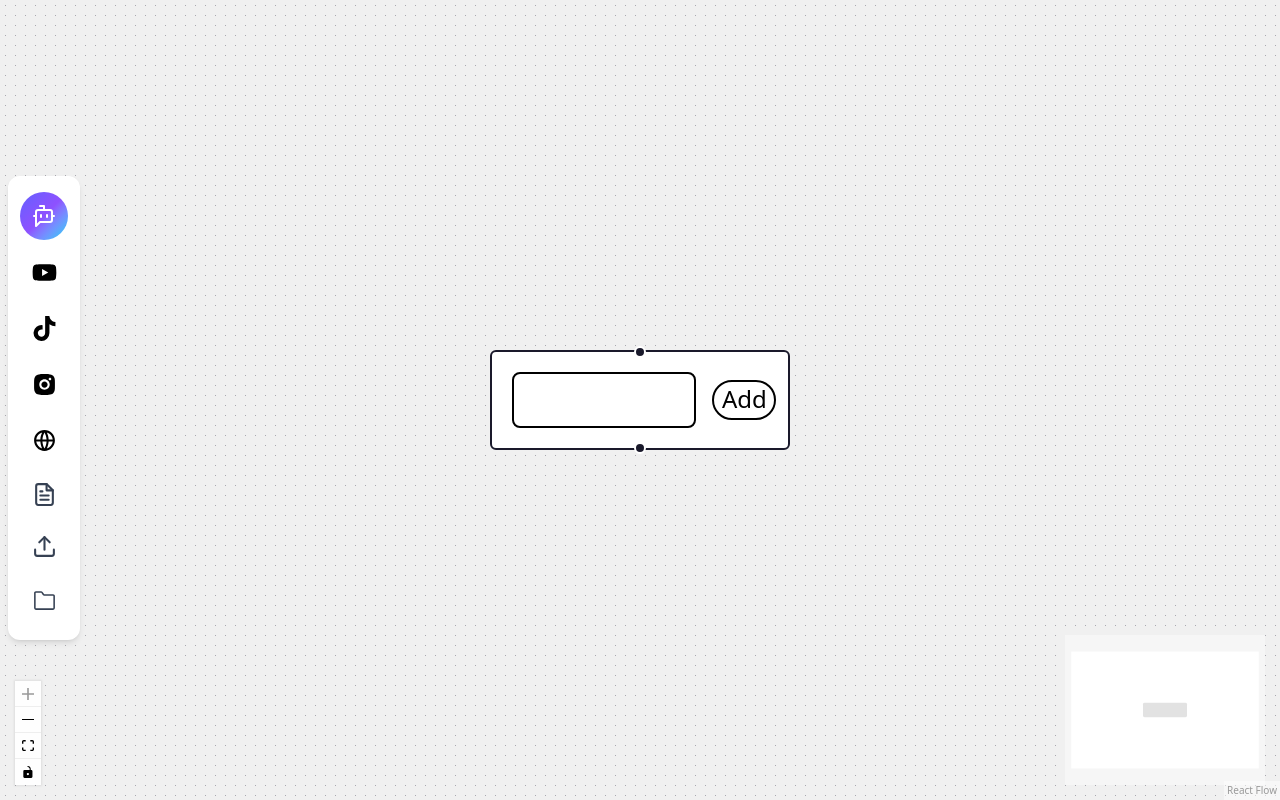
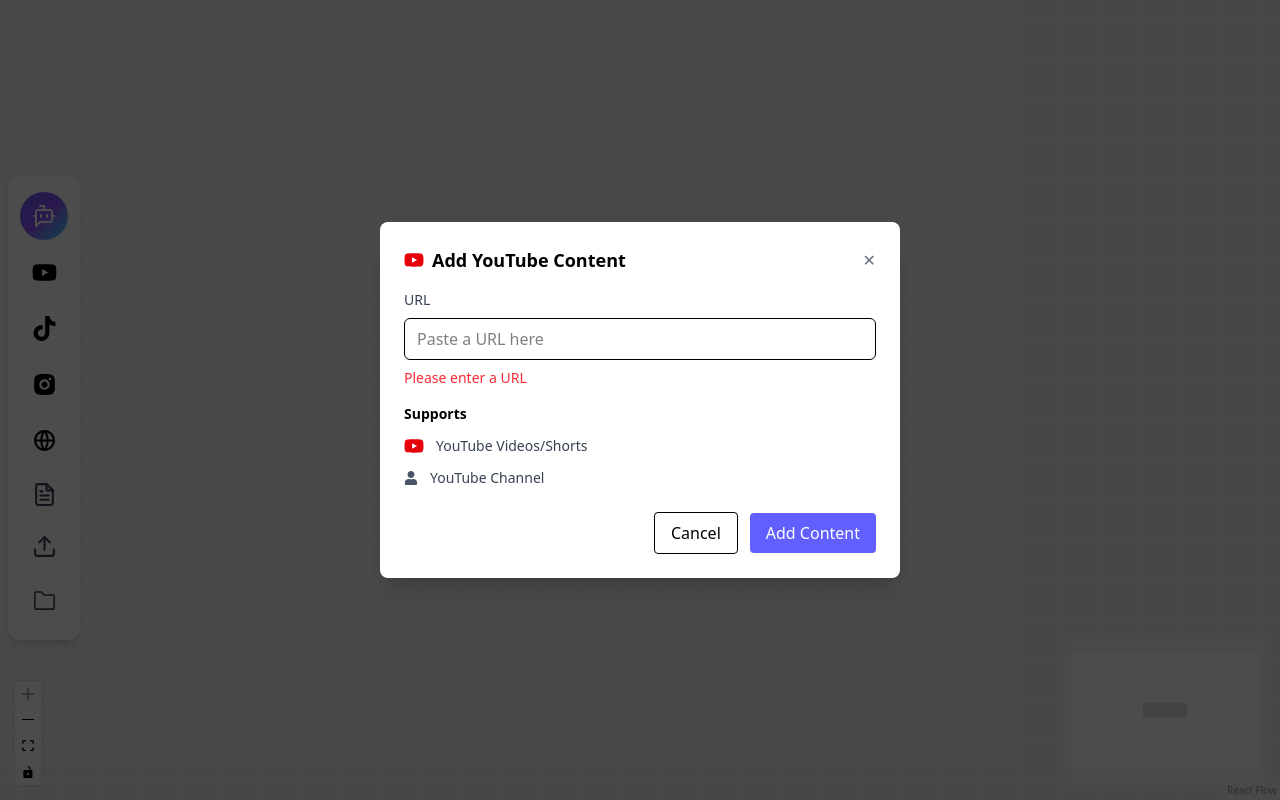
Before and after one commit to mohsinkhan60/react-flow-project, a React (Vite) app: page / in a window 1280 px wide. Both pictures are taken after a click on the button 44 px from the left and 272 px from the top of the page. Built offline with nearby package versions, Linux system fonts and the light colour scheme.

Commit message:
feat: add YouTubeModal component and integrate it into Sidebar for adding YouTube content

```diff
--- a/src/components/Sidebar.tsx
+++ b/src/components/Sidebar.tsx
@@ -1,9 +1,12 @@
+import { useState } from "react";
 import { FaTiktok, FaYoutube } from "react-icons/fa";
 import { FiFileText, FiUpload } from "react-icons/fi";
 import { GoFileDirectory } from "react-icons/go";
 import { RiGlobalLine, RiInstagramFill } from "react-icons/ri";
+import YouTubeModal from "./common/YouTubeModal";
 
 export const Sidebar = () => {
+  const [isYTOpen, setIsYTOpen] = useState(false);
   return (
     <aside className="fixed left-2 top-44 z-40">
       <div className="bg-white rounded-xl shadow-md p-4 flex flex-col gap-2 items-center w-18">
@@ -37,6 +40,7 @@ export const Sidebar = () => {
 
         <button
           aria-label="Add YouTube Content"
+          onClick={() => setIsYTOpen(true)}
           className="group relative w-12 h-12 rounded-full flex items-center justify-center bg-white text-black hover:bg-[#437CFF] hover:text-white transition-colors duration-200"
         >
           <FaYoutube size={25} />
@@ -122,6 +126,9 @@ export const Sidebar = () => {
           </span>
         </button>
       </div>
+      {isYTOpen && (
+        <YouTubeModal isOpen={isYTOpen} onClose={() => setIsYTOpen(false)} />
+      )}
     </aside>
   );
 };
--- /dev/null
+++ b/src/components/common/YouTubeModal.tsx
@@ -0,0 +1,66 @@
+import React from "react";
+import { FaUser, FaYoutube } from "react-icons/fa";
+
+interface Props {
+  isOpen: boolean;
+  onClose: () => void;
+}
+
+const YouTubeModal: React.FC<Props> = ({ isOpen, onClose }) => {
+  if (!isOpen) return null;
+
+  return (
+    <div
+      className="fixed inset-0 z-50 flex items-center justify-center"
+      aria-modal="true"
+      role="dialog"
+    >
+      <div
+        className="absolute inset-0 bg-black/70"
+        onClick={onClose}
+      />
+
+      <div
+        className="relative bg-white rounded-lg shadow-xl w-130 max-w-full p-6 mx-4"
+        onClick={(e) => e.stopPropagation()}
+      >
+        <header className="flex items-center justify-between mb-4">
+          <h3 className="text-lg font-semibold flex items-center gap-2">
+            <FaYoutube size={20} className="text-red-600" />
+            Add YouTube Content
+          </h3>
+          <button className="text-gray-500 hover:text-gray-700" onClick={onClose} aria-label="Close">
+            ✕
+          </button>
+        </header>
+
+        <div className="mb-4">
+          <label className="block text-sm font-medium text-gray-700 mb-2">URL</label>
+          <input className="w-full border rounded-md px-3 py-2 outline-none focus:ring-2 focus:ring-indigo-300" placeholder="Paste a URL here" />
+          <p className="text-sm text-red-500 mt-2">Please enter a URL</p>
+        </div>
+
+        <div className="mb-6">
+          <h4 className="text-sm font-semibold mb-3">Supports</h4>
+          <ul className="space-y-3 text-sm text-gray-700">
+            <li className="flex items-center gap-3">
+              <FaYoutube size={20} className="text-red-600" />
+              YouTube Videos/Shorts
+            </li>
+            <li className="flex items-center gap-3">
+              <FaUser className="text-gray-600" />
+              YouTube Channel
+            </li>
+          </ul>
+        </div>
+
+        <footer className="flex items-center justify-end gap-3">
+          <button className="px-4 py-2 rounded bg-white border" onClick={onClose}>Cancel</button>
+          <button className="px-4 py-2 rounded bg-indigo-500 text-white">Add Content</button>
+        </footer>
+      </div>
+    </div>
+  );
+};
+
+export default YouTubeModal;
```
